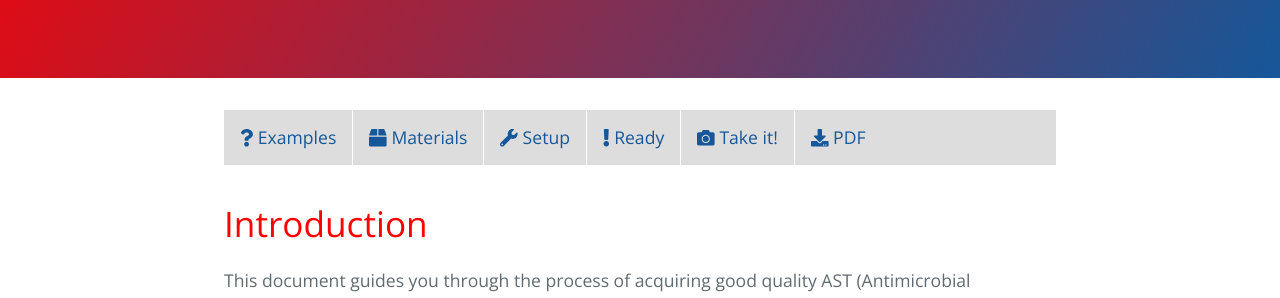
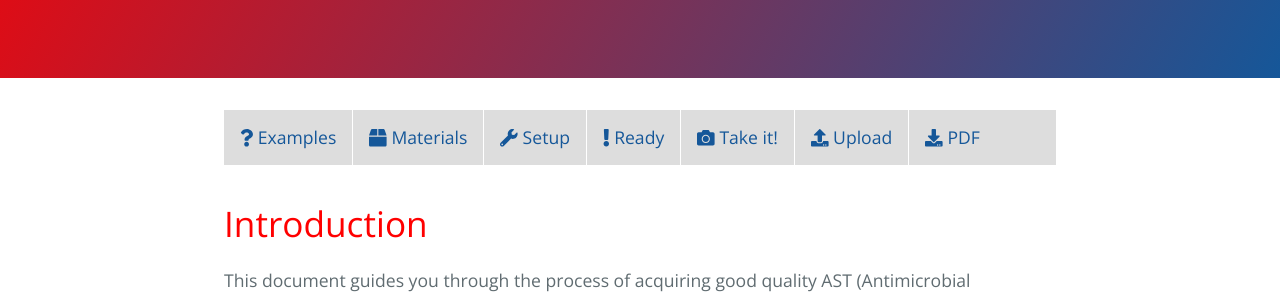
Before and after one commit to mpascucci/ASTapp, a Jekyll site: the page built from index.md, in a window 1280 px wide and 900 px high. Shown: the part 380-678 px from the top of the window. Built offline with Jekyll 4.4.1, drawn with Linux system fonts in a browser that asks for light colours; nearby versions of some CDN libraries; our own code applies the rules of GitHub Pages for plain Markdown files.

Commit message:
updated nav

```diff
--- a/_includes/nav.html
+++ b/_includes/nav.html
@@ -80,6 +80,9 @@
             <li class="mobile-only"><a href="#go"><i class="fas fa-camera"></i>
 		Take it!
 	    </a></li>
+             <li class="mobile-only"><a href="#upload"><i class="fas fa-upload"></i>
+		Upload
+	    </a></li>
             <li class="mobile-only"><a href="#pdf"><i class="fas fa-download"></i>
 		PDF
 	    </a></li>
```
